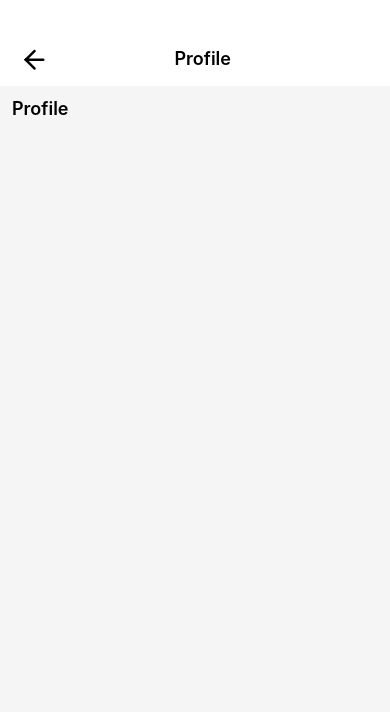
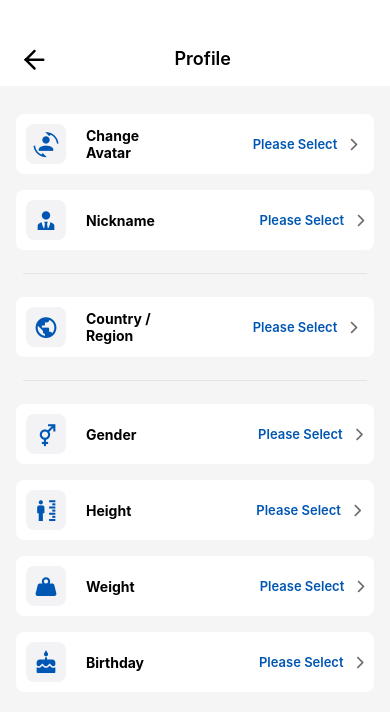
Before and after one commit to samin-taheri/Asviva, a React Native app: screen /Profile in a window 390 px wide. Shown: the top 712 px of the page. Built offline with nearby package versions, Linux system fonts and the light colour scheme.

Commit message:
commiting changes

```diff
--- /dev/null
+++ b/components/DeviceCard.tsx
@@ -0,0 +1,70 @@
+import React from "react";
+import { View, Text, StyleSheet, Pressable } from "react-native";
+import { Ionicons } from "@expo/vector-icons";
+import { Feather } from "@expo/vector-icons";
+import { FontAwesome5 } from "@expo/vector-icons";
+import { MaterialCommunityIcons } from "@expo/vector-icons";
+import { firstCard, secondCard, textColor, thirdCard } from '../global';
+import { DeviceCardProps } from "../types/data";
+
+const iconMap: { [key: string]: React.ReactNode } = {
+    'bicycle': <Ionicons name="bicycle" size={35} color={'#6ea5e3'} />,
+    'watch': <MaterialCommunityIcons name="watch" size={35} color={secondCard} />,
+    'heartbeat': <FontAwesome5 name="heartbeat" size={35} color={thirdCard} />,
+  };
+
+const DeviceCard: React.FC<DeviceCardProps> = ({
+  title,
+  cardColor,
+  iconName,
+  onPress,
+  style
+}) => {
+  return (
+    <Pressable style={styles.card} onPress={onPress}>
+      <View style={[styles.iconContainer, { backgroundColor: cardColor }]}>
+      {iconMap[iconName]}
+
+      </View>
+      <Text style={styles.title}>{title}</Text>
+      <Feather
+        name="chevron-right"
+        size={20}
+        color={textColor}
+        style={[styles.chevron, style]}
+      />
+    </Pressable>
+  );
+};
+
+const styles = StyleSheet.create({
+  card: {
+    flexDirection: 'row',
+    alignItems: 'center',
+    padding: 10,
+    borderRadius: 8,
+    margin: 8,
+    backgroundColor: 'white'
+  },
+  iconContainer: {
+    backgroundColor: thirdCard,
+    width: 55,
+    height: 55,
+    alignItems: 'center',
+    justifyContent: 'center',
+    borderRadius: 8,
+    marginRight: 10,
+  },
+  title: {
+    fontSize: 14,
+    fontWeight: 'bold',
+    paddingLeft: 10,
+  },
+  chevron: {
+    flex: 1,
+    alignItems: 'flex-end',
+    paddingLeft: '0%',
+  },
+});
+
+export default DeviceCard;
--- a/components/PhysicalFitness.tsx
+++ b/components/PhysicalFitness.tsx
@@ -6,7 +6,7 @@ import { FontAwesome } from "@expo/vector-icons";
 import { Feather } from "@expo/vector-icons";
 import { useState } from "react";
 import MyModal from "./MyModal";
-import { primaryColor, thirdColor } from '../global';
+import { firstCard, primaryColor, secondCard, thirdCard } from '../global';
 
 export default function PhysicalFitness () {
         const [isModalVisible, setModalVisible] = useState(false);
@@ -19,8 +19,8 @@ export default function PhysicalFitness () {
             <Lable title="Physical Fitness Test"/>
             <Card>
             <View style={styles.textContainer}>
-            <View style={{ backgroundColor: thirdColor, width: 35, height: 35, alignItems: 'center',  justifyContent: 'center', borderRadius: 20, marginRight: 10 }}>
-                <FontAwesome name="star" size={25} color='#e2edfc' />
+            <View style={{ backgroundColor: 'rgba(190,217, 255,0.6)', width: 35, height: 35, alignItems: 'center',  justifyContent: 'center', borderRadius: 20, marginRight: 10 }}>
+                <FontAwesome name="star" size={25} color={'rgba(75,130, 207,1)'} />
                 </View>
                 <Text style={styles.title}>FTP test to suit course intensity</Text>
                 <Pressable style={styles.buttonContainer} onPress={toggleModal}>
--- /dev/null
+++ b/components/ProfileCard.tsx
@@ -0,0 +1,89 @@
+import React from "react";
+import { View, Text, StyleSheet, Pressable } from "react-native";
+import { MaterialCommunityIcons } from "@expo/vector-icons";
+import { Feather } from "@expo/vector-icons";
+import { firstCard, primaryColor, secondCard, textColor, thirdCard } from '../global';
+import { ProfileCardProps } from "../types/data";
+
+const iconMap: { [key: string]: React.ReactNode } = {
+    'account-convert': <MaterialCommunityIcons name="account-convert" size={25} color={thirdCard} />,
+    'account-tie': <MaterialCommunityIcons name="account-tie" size={25} color={thirdCard} />,
+    'earth': <MaterialCommunityIcons name="earth" size={25} color={thirdCard} />,
+    'gender-male-female': <MaterialCommunityIcons name="gender-male-female" size={25} color={thirdCard} />,
+    'human-male-height': <MaterialCommunityIcons name="human-male-height" size={25} color={thirdCard} />,
+    'weight': <MaterialCommunityIcons name="weight" size={25} color={thirdCard} />,
+    'cake-variant': <MaterialCommunityIcons name="cake-variant" size={25} color={thirdCard} />,
+  };
+
+const ProfileCard: React.FC<ProfileCardProps> = ({
+  title,
+  cardColor,
+  iconName,
+  onPress,
+  style,
+  selectedAnswer,
+  selectedDate
+}) => {
+  return (
+    <Pressable style={styles.card} onPress={onPress}>
+      <View style={[styles.iconContainer, { backgroundColor: cardColor }]}>
+      {iconMap[iconName]}
+      </View>
+      <Text style={styles.title}>{title}</Text>
+      <View style={[styles.buttonContainer, style]}>
+      {selectedDate ? (
+          <Text style={styles.button}>{selectedDate.toDateString()}</Text>
+        ) : (
+          <Text style={styles.button}>{selectedAnswer}</Text>
+        )}
+    </View>
+      <Feather
+        name="chevron-right"
+        size={20}
+        color={textColor}
+        style={styles.chevron}
+      />
+    </Pressable>
+  );
+};
+
+const styles = StyleSheet.create({
+  card: {
+    flexDirection: 'row',
+    alignItems: 'center',
+    padding: 10,
+    borderRadius: 8,
+    margin: 8,
+    backgroundColor: 'white'
+  },
+  iconContainer: {
+    alignItems: 'center',
+    justifyContent: 'center',
+    marginRight: 10,
+    backgroundColor: thirdCard,
+    width: 40,
+    height: 40,
+    borderRadius: 8,
+  },
+  title: {
+    fontSize: 14,
+    fontWeight: 'bold',
+    paddingLeft: 10,
+  },
+  chevron: {
+    flex: 1,
+    alignItems: 'flex-end',
+    paddingLeft: '2%',
+  },
+  buttonContainer: {
+      flexDirection: 'row',
+      paddingLeft: '30%',
+  },
+  button: {
+      color: primaryColor,
+      fontWeight: '600',
+      fontSize: 13
+  }
+});
+
+export default ProfileCard;
--- a/global.ts
+++ b/global.ts
@@ -2,4 +2,7 @@ export const primaryColor = '#0056b3';
 export const secondaryColor = '#93bffc';
 export const textColor = '#6c6c6c';
 export const backgroundColor = '#f5f5f5';
-export const thirdColor = '#2383e8';
+export const secondCard = '#4b82cf';
+export const firstCard = '#93bffc';
+export const thirdCard = '#0056b3';
+export const cardBackground = '#f3f3f5';
--- a/screens/ConnectDevice.tsx
+++ b/screens/ConnectDevice.tsx
@@ -1,17 +1,42 @@
 import React from "react";
-import { View,Text, StyleSheet } from "react-native";
+import { View, StyleSheet } from "react-native";
 import { NativeStackHeaderProps } from "@react-navigation/native-stack";
-import { backgroundColor } from '../global';
+import { backgroundColor, cardBackground } from '../global';
 import CustomHeader from "../components/CustomHeader";
+import { primaryColor } from '../global';
+import DeviceCard from "../components/DeviceCard";
 
-export default function ConnectDevice({navigation}: NativeStackHeaderProps) {
-    return(
+export default function ConnectDevice({ navigation }: NativeStackHeaderProps) {
+    return (
         <View style={styles.container}>
-        <CustomHeader title="Connect the Devices" onBack={() => navigation.goBack()}/>
-        <View style={styles.contentContainer}>
-            <Text style={styles.text}>Connect the Devices</Text>
+            <CustomHeader title="Connect the Devices" onBack={() => navigation.goBack()} />
+            <View style={styles.contentContainer}>
+            <DeviceCard
+                title="Cycling"
+                iconName="bicycle"
+                cardColor={cardBackground}
+                style={{ paddingLeft: '57%'}}
+                onPress={() => {
+                }}
+            />
+            <DeviceCard
+                title="Apple Watch"
+                iconName="watch"
+                cardColor={cardBackground}
+                style={{ paddingLeft: '47%'}}
+                onPress={() => {
+                }}
+            />
+            <DeviceCard
+                title="Standard Heart Rate Device"
+                iconName="heartbeat"
+                cardColor={cardBackground}
+                style={{ paddingLeft: '20%'}}
+                onPress={() => {
+                }}
+            />
+            </View>
         </View>
-    </View>
     )
 }
 const styles = StyleSheet.create({
@@ -21,6 +46,7 @@ const styles = StyleSheet.create({
     },
     contentContainer: {
         flex: 1,
+        padding: 8
     },
     text: {
         fontSize: 18,
@@ -30,4 +56,35 @@ const styles = StyleSheet.create({
         paddingRight: '12%',
         color: 'black',
     },
+    name: {
+        fontSize: 15,
+        fontWeight: 'bold',
+        marginBottom: 5,
+    },
+    duration: {
+        fontSize: 15
+    },
+    difficulty: {
+        fontSize: 15
+    },
+    textContainer: {
+        flex: 1,
+        flexDirection: 'row',
+        justifyContent: 'center',
+        alignItems: 'center'
+    },
+    title: {
+        fontSize: 14,
+        fontWeight: "bold",
+        paddingLeft: 10
+    },
+    buttonContainer: {
+        flex: 1,
+        flexDirection: 'row',
+    },
+    button: {
+        color: primaryColor,
+        fontWeight: 'bold',
+        paddingTop: 1
+    }
 });
--- a/screens/Profile.tsx
+++ b/screens/Profile.tsx
@@ -1,15 +1,95 @@
-import React from "react";
-import { View,Text, StyleSheet } from "react-native";
+import React, { useState } from "react";
+import { View,Image, StyleSheet, Text } from "react-native";
 import { NativeStackHeaderProps } from "@react-navigation/native-stack";
-import { backgroundColor } from '../global';
+import { backgroundColor, cardBackground } from '../global';
 import CustomHeader from "../components/CustomHeader";
+import ProfileCard from "../components/ProfileCard";
 
 export default function Profile({navigation}: NativeStackHeaderProps) {
+    const [isDatePickerVisible, setDatePickerVisibility] = useState(false);
+    const [selectedDate, setSelectedDate] = useState<Date | null>(null);
+
+    const showDatePicker = () => {
+      setDatePickerVisibility(true);
+    };
+
+    const hideDatePicker = () => {
+      setDatePickerVisibility(false);
+    };
+
+    const handleConfirm = (date: Date) => {
+      setSelectedDate(date);
+      hideDatePicker();
+    };
+
     return(
         <View style={styles.container}>
         <CustomHeader title="Profile" onBack={() => navigation.goBack()}/>
         <View style={styles.contentContainer}>
-            <Text style={styles.text}>Profile</Text>
+        <ProfileCard
+                title="Change Avatar"
+                iconName="account-convert"
+                cardColor={cardBackground}
+                style={{ paddingLeft: '23%'}}
+                selectedAnswer="Please Select"
+                onPress={() => {}}
+            />
+
+            <ProfileCard
+                title="Nickname"
+                iconName="account-tie"
+                cardColor={cardBackground}
+                style={{ paddingLeft: '31%'}}
+                selectedAnswer="Please Select"
+                onPress={() => {
+                }}
+            />
+            <View style={styles.line} />
+            <ProfileCard
+                title="Country / Region"
+                iconName="earth"
+                cardColor={cardBackground}
+                style={{ paddingLeft: '19%'}}
+                selectedAnswer="Please Select"
+                onPress={() => {
+                }}
+            />
+            <View style={styles.line} />
+            <ProfileCard
+                title="Gender"
+                iconName="gender-male-female"
+                cardColor={cardBackground}
+                style={{ paddingLeft: '36%'}}
+                selectedAnswer="Please Select"
+                onPress={() => {
+                }}
+            />
+            <ProfileCard
+                title="Height"
+                iconName="human-male-height"
+                cardColor={cardBackground}
+                style={{ paddingLeft: '37%'}}
+                selectedAnswer="Please Select"
+                onPress={() => {
+                }}
+            />
+            <ProfileCard
+                title="Weight"
+                iconName="weight"
+                cardColor={cardBackground}
+                style={{ paddingLeft: '37%'}}
+                selectedAnswer="Please Select"
+                onPress={() => {
+                }}
+            />
+            <ProfileCard
+                title="Birthday"
+                iconName="cake-variant"
+                cardColor={cardBackground}
+                style={{ paddingLeft: '34%'}}
+                onPress={showDatePicker}
+                selectedAnswer="Please Select"
+            />
         </View>
         </View>
     )
@@ -21,6 +101,8 @@ const styles = StyleSheet.create({
     },
     contentContainer: {
         flex: 1,
+        padding: 8,
+        paddingTop: 20
     },
     text: {
         fontSize: 18,
@@ -30,4 +112,29 @@ const styles = StyleSheet.create({
         paddingRight: '12%',
         color: 'black',
     },
+    line: {
+        width: '92%',
+        height: 1,
+        backgroundColor: '#e5e5e5',
+        margin: 15,
+    },
+    profileImage: {
+        width: 200,
+        height: 200,
+        borderRadius: 100,
+      },
+      modal: {
+        justifyContent: 'flex-end',
+        margin: 0,
+      },
+      datePickerContainer: {
+        backgroundColor: 'white',
+        padding: 16,
+        borderTopLeftRadius: 10,
+        borderTopRightRadius: 10,
+      },
+      selectedDateText: {
+        marginTop: 16,
+        fontSize: 18,
+      },
 });
```
Also changed, not shown: types/data.ts (+19 -1 lines).
